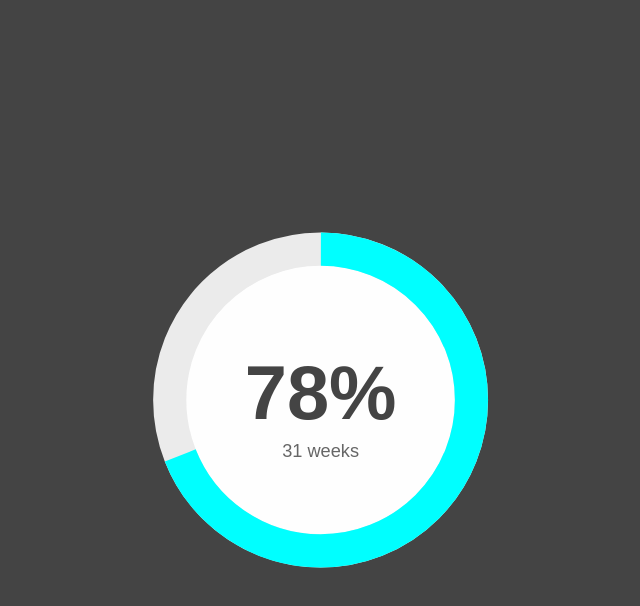
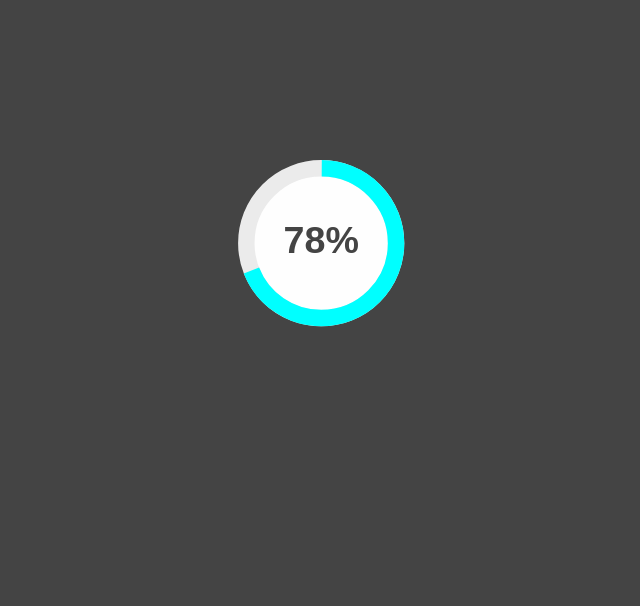
Before and after one commit to tombola/babyclock, a plain HTML site: page index.html in a window 1280 px wide. Shown: the whole page, without its empty margins (319-959 px from the left). Drawn offline with Linux system fonts and the light colour scheme.

Commit message:
Scale the chart

```diff
--- a/index.html
+++ b/index.html
@@ -6,19 +6,18 @@
 
 <body>
     <div class="svg-item">
-        <svg width="100%" height="100%" viewBox="0 0 40 40" class="donut">
-            <circle class="donut-hole" cx="20" cy="20" r="15.91549430918954" fill="transparent"></circle>
-            <circle class="donut-ring" cx="20" cy="20" r="15.91549430918954" fill="transparent" stroke-width="3.5">
+        <svg width="100%" height="100%" viewBox="0 0 100 100" class="donut">
+            <circle class="donut-hole" cx="50" cy="50" r="15.91549430918954" fill="transparent"></circle>
+            <circle class="donut-ring" cx="50" cy="50" r="15.91549430918954" fill="transparent" stroke-width="3.5">
             </circle>
-            <circle class="donut-segment donut-segment-1" cx="20" cy="20" r="15.91549430918954" fill="transparent"
+            <circle class="donut-segment donut-segment-1" cx="50" cy="50" r="15.91549430918954" fill="transparent"
                 stroke-width="3.5" stroke-dasharray="69 31" stroke-dashoffset="25"></circle>
             <g class="donut-text donut-text-1">
-
                 <text y="50%" transform="translate(0, 2)">
                     <tspan x="50%" text-anchor="middle" class="donut-percent">78%</tspan>
                 </text>
                 <text y="60%" transform="translate(0, 2)">
-                    <tspan x="50%" text-anchor="middle" class="donut-subtitle">31 weeks</tspan>
+                    <!-- <tspan x="50%" text-anchor="middle" class="donut-subtitle">31 weeks</tspan> -->
                 </text>
             </g>
         </svg>
--- a/style.css
+++ b/style.css
@@ -24,12 +24,18 @@ body {
 }
 
 .svg-item {
-  max-width: 30%;
+  max-width: 60%;
   display: inline-block;
+  /* border: 1px solid red; */
 }
+
+/* svg {
+  border: 1px solid green;
+} */
 
 .svg-item {
   width: 100%;
+  height: 60%;
   font-size: 16px;
   margin: 0 auto;
   animation: donutfade 1s;
```
